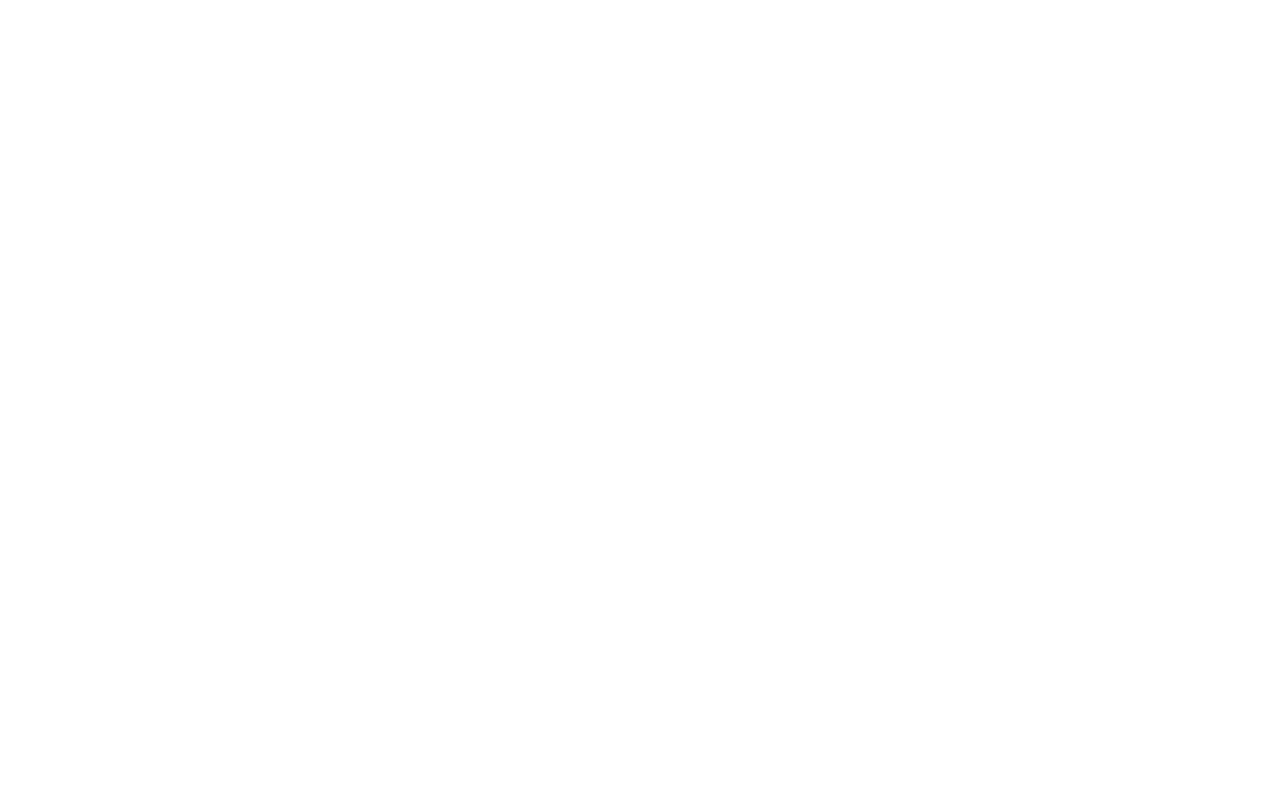
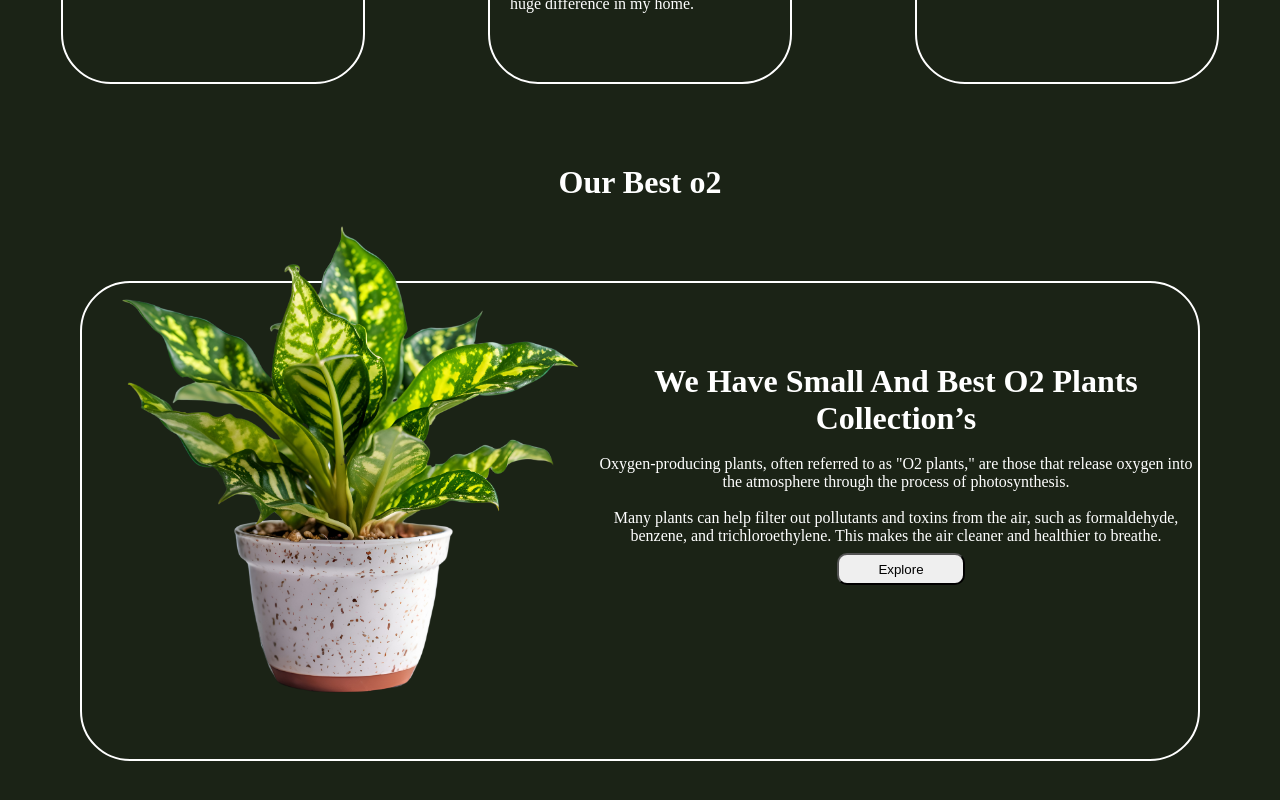
Before and after one commit to Ashish521523/Plant, a React (Vite) app: page / in a window 1280 px wide. Shown: the part 2964-3764 px from the top of the page. Before the commit the page ends 2835 px from the top, so only its background shows below. Built offline with nearby package versions, Linux system fonts and the light colour scheme.

Commit message:
Added new section

```diff
--- a/src/App.jsx
+++ b/src/App.jsx
@@ -1,7 +1,9 @@
 import "./App.css";
 import Card from "./Component/Card";
+import Footer from "./Component/Footer";
 import Header from "./Component/Header";
 import Home from "./Component/Home";
+import OurBestPlant from "./Component/OurBestPlant";
 import ReviewContenar from "./Component/ReviewContenar";
 import Trendy_plant from "./Component/Trendy_plant";
 function App() {
@@ -12,6 +14,8 @@
       <Trendy_plant></Trendy_plant>
       <Card></Card>
       <ReviewContenar></ReviewContenar>
+      <OurBestPlant></OurBestPlant>
+      <Footer></Footer>
     </div>
   );
 }
--- a/src/Component/Card.css
+++ b/src/Component/Card.css
@@ -1,5 +1,11 @@
 * {
   color: white;
+}
+
+.card_main_heading {
+  text-align: center;
+  margin-top: 4rem;
+  margin-bottom: 4rem;
 }
 .img_contenar {
   width: 350px;
--- a/src/Component/Card.jsx
+++ b/src/Component/Card.jsx
@@ -3,11 +3,14 @@
 import "./Card.css";
 function Card() {
   return (
-    <div className="card_main">
-      {carditem.map((card) => (
-        <CardData card={card}> {card}</CardData>
-      ))}
-    </div>
+    <>
+      <h1 className="card_main_heading">Our Top Selling Plants</h1>
+      <div className="card_main">
+        {carditem.map((card) => (
+          <CardData card={card}> {card}</CardData>
+        ))}
+      </div>
+    </>
   );
 }
 
--- a/src/Component/CardData.jsx
+++ b/src/Component/CardData.jsx
@@ -1,5 +1,5 @@
 import { IoBagHandleOutline } from "react-icons/io5";
-import './Card.css'
+import "./Card.css";
 function CardData({ card }) {
   return (
     <>
--- /dev/null
+++ b/src/Component/Footer.css
@@ -0,0 +1,61 @@
+.footer_img {
+  width: 94px;
+  height: 94px;
+}
+
+.footer_contenar {
+  display: flex;
+  justify-content: space-evenly;
+  margin-top: 7rem;
+}
+
+.footer_img_heading {
+  display: flex;
+}
+
+.footer_img_heading p {
+  margin-top: 30px;
+  font-size: 30px;
+}
+
+.footer_list ul {
+  display: flex;
+  margin-top: 3rem;
+}
+
+.footer_about {
+  max-width: 18rem;
+  margin-left: 27px;
+  margin-top: 11px;
+}
+
+.footer_list1 ul li {
+  margin-top: 10px;
+}
+
+.footer_list1 ul {
+  margin-left: -11px;
+  margin-top: 2rem;
+}
+
+.footer_button input {
+  height: 34px;
+  color: black;
+}
+
+.footer_button button {
+  width: 112px;
+  height: 34px;
+  border-radius: 10px;
+  margin-top: 2rem;
+}
+
+.footer_about1 {
+  margin-top: 8rem;
+}
+
+@media(max-width:640px){
+  .footer_contenar{
+    display: none;
+  }
+}
--- /dev/null
+++ b/src/Component/Footer.jsx
@@ -0,0 +1,54 @@
+import React from "react";
+import './Footer.css'
+
+function Footer() {
+  return (
+    <>
+      <footer className="footer_contenar">
+        <div>
+          <div className="footer_img_heading">
+            <img src="nav_image.png" className="footer_img"/>
+            <p>FloraVision.</p>
+          </div>
+
+          <p className="footer_about">
+            "From lush indoor greens to vibrant <br /> outdoor blooms, our
+            plants are crafted to <br /> thrive and elevate your living
+            environment."
+          </p>
+
+          <div className="footer_list">
+            <ul >
+              <li >FB</li>
+              <li >TW</li>
+              <li >LI</li>
+            </ul>
+          </div>
+        </div>
+
+        <div className="footer_list1">
+          <h3>Quick Link's</h3>
+          <ul >
+            <li >Home </li>
+            <li >Type's of plant's</li>
+            <li >Contact</li>
+            <li >Privacy</li>
+          </ul>
+        </div>
+
+        <div>
+          <h3>For Every Update.</h3>
+          <div className="footer_button">
+            <input type="text" placeholder="EnterEmail"  />
+            <button >
+              SUBSCRIBE
+            </button>
+          </div>
+          <p className="footer_about1">FloraVision © all right reserve</p>
+        </div>
+      </footer>
+    </>
+  );
+}
+
+export default Footer;
--- /dev/null
+++ b/src/Component/OurBestPlant.css
@@ -0,0 +1,43 @@
+.ourbest_main_heading {
+  text-align: center;
+  margin-top: 5rem;
+}
+
+.ourbest_img {
+  max-width: 32rem;
+  height: 32rem;
+  margin-top: -78px;
+}
+
+.ourbest_contenar {
+  border: 2px, solid, white;
+  width: auto;
+  height: 30rem;
+  display: flex;
+  margin-left: 5rem;
+  margin-right: 5rem;
+  border-radius: 50px;
+  margin-top: 5rem;
+}
+
+.ourbest_heading {
+  margin-top: 5rem;
+}
+
+.ourbest_about {
+  max-width: 38rem;
+  font-size: 1rem;
+}
+
+.ourbest_button {
+  width: 8rem;
+  height: 2rem;
+  border-radius: 10px;
+  color: black;
+}
+
+@media (max-width: 640px) {
+  .card_main_heading {
+    display: none;
+  }
+}
--- /dev/null
+++ b/src/Component/OurBestPlant.jsx
@@ -0,0 +1,31 @@
+import React from "react";
+import './OurBestPlant.css'
+
+function OurBestPlant() {
+  return (
+    <div className="card_main_heading">
+    <h1 className="ourbest_main_heading">Our Best o2</h1>
+    <div className="ourbest_contenar">
+      <img src="image1.png" className="ourbest_img"/>
+      <div>
+        <h1 className="ourbest_heading">We Have Small And Best O2 Plants Collection’s</h1>
+        <br/>
+        <p className="ourbest_about">
+          Oxygen-producing plants, often referred to as "O2 plants," are those
+          that release oxygen into the atmosphere through the process of
+          photosynthesis.
+        </p>
+        <br/>
+        <p className="ourbest_about">
+          Many plants can help filter out pollutants and toxins from the air,
+          such as formaldehyde, benzene, and trichloroethylene. This makes the
+          air cleaner and healthier to breathe.
+        </p>
+        <button className="ourbest_button">Explore </button>
+      </div>
+    </div>
+    </div>
+  );
+}
+
+export default OurBestPlant;
--- a/src/Component/Review.css
+++ b/src/Component/Review.css
@@ -2,7 +2,7 @@
   border: 2px, solid, white;
   border-radius: 50px;
   width: 19rem;
-  height: 14rem;
+  height: 17rem;
   margin-top: 6rem;
 }
 
```
